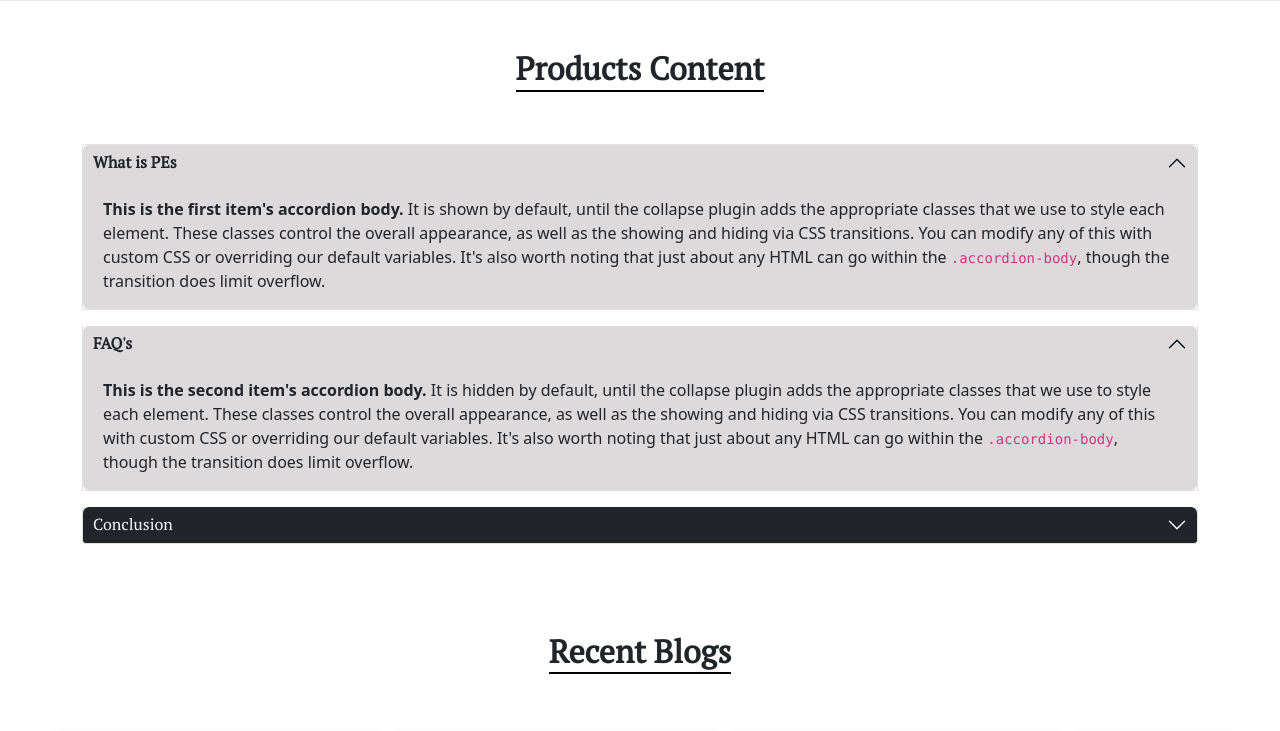
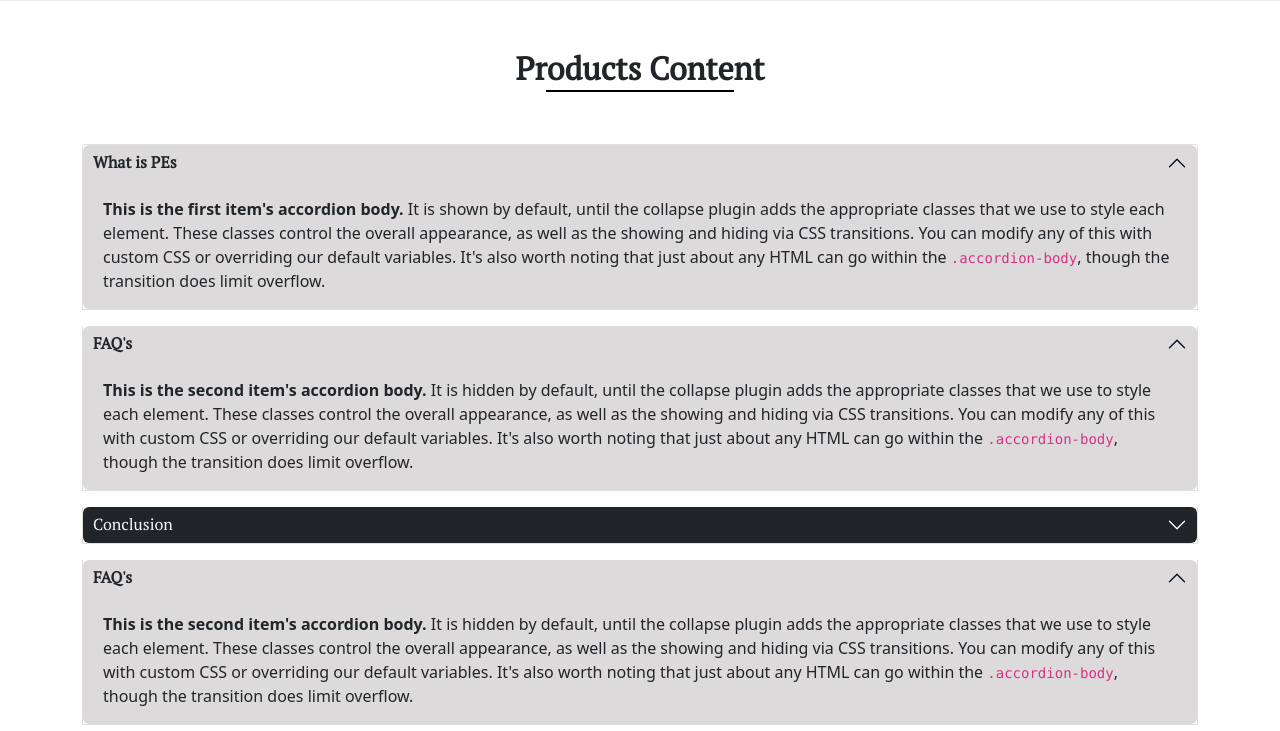
Before and after one commit to mdarbaz98/augs, a PHP site: page /productpage.html in a window 1280 px wide, after a click on "FAQ's". Shown: the part 502-1233 px from the top of the page. Run offline with PHP 8.4, Linux system fonts and the light colour scheme; some libraries are stand-ins or nearby versions.

Commit message:
changes in reset and product page

```diff
--- a/css/pages/header.css
+++ b/css/pages/header.css
@@ -55,15 +55,15 @@ h1, h2, h3, h4, h5, h6 {
 }
 
 h1 {
-  font-size: 40px;
+  font-size: 2.5rem;
 }
 
 h2 {
-  font-size: 30px;
+  font-size: 2rem;
 }
 
 h3 {
-  font-size: 25px;
+  font-size: 1.5625rem;
 }
 
 p {
--- a/css/style.css
+++ b/css/style.css
@@ -55,15 +55,15 @@ h1, h2, h3, h4, h5, h6 {
 }
 
 h1 {
-  font-size: 40px;
+  font-size: 2.5rem;
 }
 
 h2 {
-  font-size: 30px;
+  font-size: 2rem;
 }
 
 h3 {
-  font-size: 25px;
+  font-size: 1.5625rem;
 }
 
 p {
@@ -180,10 +180,10 @@ p {
 .before::before {
   content: "";
   position: absolute;
-  width: 100%;
   height: 2px;
   background: black;
-  /* left: 0; */
+  left: 30px;
+  right: 30px;
   bottom: -4px;
 }
 
--- a/productpage.html
+++ b/productpage.html
@@ -168,6 +168,99 @@
                 </div>
               </div>
             </div>
+            <div class="accordion-item mb-3">
+              <h2 class="accordion-header" id="panelsStayOpen-headingTwo">
+                <button
+                  class="accordion-button collapsed"
+                  type="button"
+                  data-bs-toggle="collapse"
+                  data-bs-target="#panelsStayOpen-collapseTwo"
+                  aria-expanded="false"
+                  aria-controls="panelsStayOpen-collapseTwo"
+                >
+                  FAQ's
+                </button>
+              </h2>
+              <div
+                id="panelsStayOpen-collapseTwo"
+                class="accordion-collapse collapse"
+                aria-labelledby="panelsStayOpen-headingTwo"
+              >
+                <div class="accordion-body">
+                  <strong>This is the second item's accordion body.</strong> It
+                  is hidden by default, until the collapse plugin adds the
+                  appropriate classes that we use to style each element. These
+                  classes control the overall appearance, as well as the showing
+                  and hiding via CSS transitions. You can modify any of this
+                  with custom CSS or overriding our default variables. It's also
+                  worth noting that just about any HTML can go within the
+                  <code>.accordion-body</code>, though the transition does limit
+                  overflow.
+                </div>
+              </div>
+            </div>
+            <div class="accordion-item mb-3">
+              <h2 class="accordion-header" id="panelsStayOpen-headingThree">
+                <button
+                  class="accordion-button collapsed"
+                  type="button"
+                  data-bs-toggle="collapse"
+                  data-bs-target="#panelsStayOpen-collapseThree"
+                  aria-expanded="false"
+                  aria-controls="panelsStayOpen-collapseThree"
+                >
+                  Conclusion
+                </button>
+              </h2>
+              <div
+                id="panelsStayOpen-collapseThree"
+                class="accordion-collapse collapse"
+                aria-labelledby="panelsStayOpen-headingThree"
+              >
+                <div class="accordion-body">
+                  <strong>This is the third item's accordion body.</strong> It
+                  is hidden by default, until the collapse plugin adds the
+                  appropriate classes that we use to style each element. These
+                  classes control the overall appearance, as well as the showing
+                  and hiding via CSS transitions. You can modify any of this
+                  with custom CSS or overriding our default variables. It's also
+                  worth noting that just about any HTML can go within the
+                  <code>.accordion-body</code>, though the transition does limit
+                  overflow.
+                </div>
+              </div>
+            </div>
+            <div class="accordion-item mb-3">
+              <h2 class="accordion-header" id="panelsStayOpen-headingThree">
+                <button
+                  class="accordion-button collapsed"
+                  type="button"
+                  data-bs-toggle="collapse"
+                  data-bs-target="#panelsStayOpen-collapseThree"
+                  aria-expanded="false"
+                  aria-controls="panelsStayOpen-collapseThree"
+                >
+                  Conclusion
+                </button>
+              </h2>
+              <div
+                id="panelsStayOpen-collapseThree"
+                class="accordion-collapse collapse"
+                aria-labelledby="panelsStayOpen-headingThree"
+              >
+                <div class="accordion-body">
+                  <strong>This is the third item's accordion body.</strong> It
+                  is hidden by default, until the collapse plugin adds the
+                  appropriate classes that we use to style each element. These
+                  classes control the overall appearance, as well as the showing
+                  and hiding via CSS transitions. You can modify any of this
+                  with custom CSS or overriding our default variables. It's also
+                  worth noting that just about any HTML can go within the
+                  <code>.accordion-body</code>, though the transition does limit
+                  overflow.
+                </div>
+              </div>
+            </div>
           </div>
         </div>
         <div class="section-2">
--- a/scss/base/_typography.scss
+++ b/scss/base/_typography.scss
@@ -6,15 +6,15 @@ h1,h2,h3,h4,h5,h6{
 }
 
 h1{
-    font-size: 40px;
+    font-size: 2.5rem;
 }
 
 h2{
-    font-size: 30px;
+    font-size: 2rem;
 }
 
 h3{
-    font-size: 25px;
+    font-size: 1.5625rem;
 }
 
 p{
--- a/scss/utilities/_mixins.scss
+++ b/scss/utilities/_mixins.scss
@@ -65,10 +65,10 @@
   &::before {
     content: "";
     position: absolute;
-    width: 100%;
     height: 2px;
     background: black;
-    /* left: 0; */
+    left: 30px;
+    right: 30px;
     bottom: -4px;
   }
 }
```
